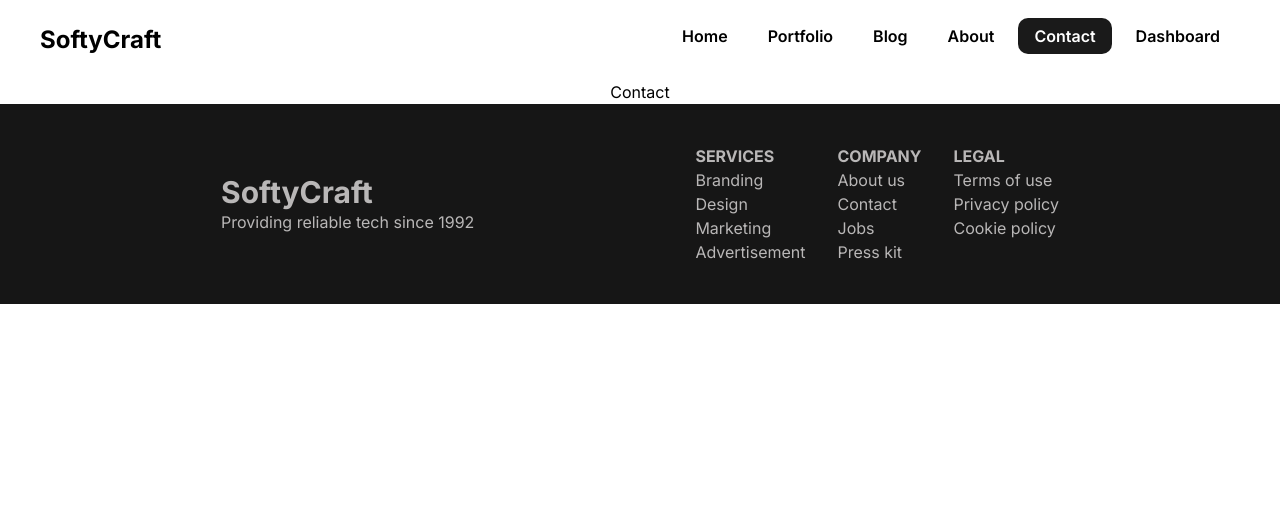
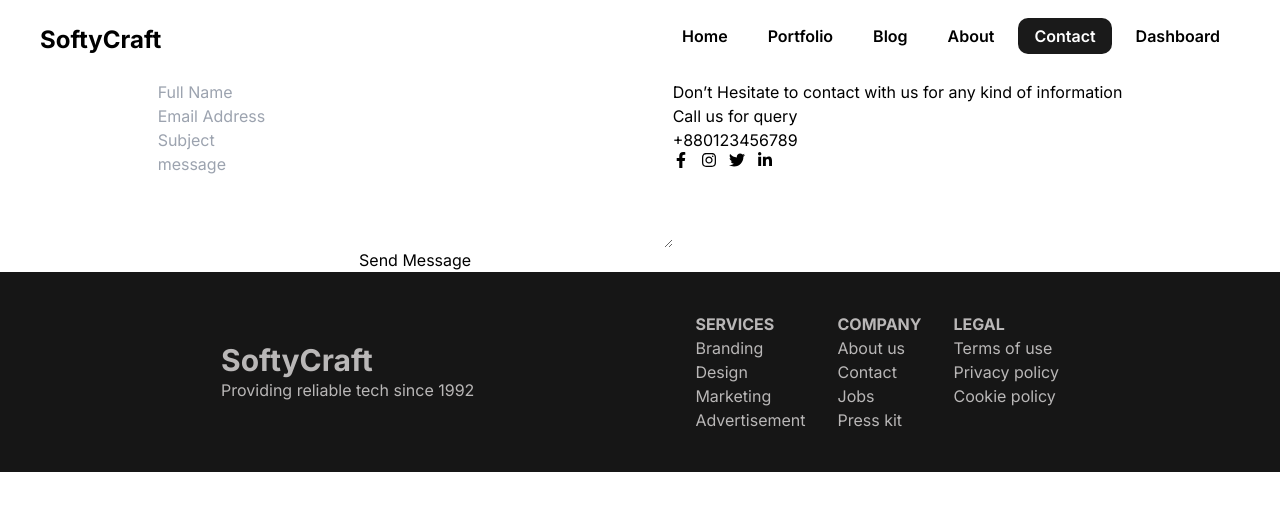
Before and after one commit to softycraft1/softycraftnext, a Next.js app: page /contact in a window 1280 px wide. Shown: the top 510 px of the page. Built offline with nearby package versions, Linux system fonts and the light colour scheme.

Commit message:
create contact page and actions

```diff
--- a/src/app/contact/page.jsx
+++ b/src/app/contact/page.jsx
@@ -1,11 +1,15 @@
+import ContactFrom from "@/components/Contact/ContactFrom";
+import ContactSide from "@/components/Contact/ContactSide";
+
 export const metadata = {
   title: "SoftyCraft || Contact",
   description: "Generated by create next app",
 };
 const contact = () => {
   return (
-        <div>
-            <h2>Contact</h2>
+    <div className="flex flex-row">
+      <ContactFrom />
+      <ContactSide />
     </div>
   );
 };
--- /dev/null
+++ b/src/components/Contact/ContactFrom.jsx
@@ -0,0 +1,37 @@
+"use client";
+
+import { addMessage } from "@/lib/actions";
+import { useFormState } from "react-dom";
+import { useEffect } from "react";
+
+export default function ContactFrom() {
+  const [state, formAction] = useFormState(addMessage, undefined);
+
+  useEffect(() => {
+    state?.success && (
+      <div>
+        <h1>Thank You</h1>
+        <h1>We are response soon......</h1>
+      </div>
+    );
+  }, [state?.success]);
+
+  return (
+    <div className="">
+      <form action={formAction} className="flex flex-col">
+        <input type="text" name="name" placeholder="Full Name" />
+        <input type="email" name="email" placeholder="Email Address" />
+        <input type="text" name="subject" placeholder="Subject" />
+        <textarea
+          rows="4"
+          cols="50"
+          type="text"
+          name="message"
+          placeholder="message"
+        />
+        <input type="submit" value="Send Message" />
+      </form>
+      <div>{state?.error}</div>
+    </div>
+  );
+}
--- /dev/null
+++ b/src/components/Contact/ContactSide.jsx
@@ -0,0 +1,30 @@
+import {
+  FaFacebookF,
+  FaInstagram,
+  FaLinkedinIn,
+  FaTwitter,
+} from "react-icons/fa";
+
+export default function ContactSide() {
+  return (
+    <div className="flex flex-col">
+      <h1>{"Don’t Hesitate to contact with us for any kind of information"}</h1>
+      <p>Call us for query</p>
+      <h3>+880123456789</h3>
+      <div className="flex flex-row gap-3">
+        <h1>
+          <FaFacebookF />
+        </h1>
+        <h1>
+          <FaInstagram />
+        </h1>
+        <h1>
+          <FaTwitter />
+        </h1>
+        <h1>
+          <FaLinkedinIn />
+        </h1>
+      </div>
+    </div>
+  );
+}
--- a/src/components/shared/Title.jsx
+++ b/src/components/shared/Title.jsx
@@ -1,5 +1,3 @@
-"use client";
-
 const Title = ({ title }) => {
   return <h1 className="text-4xl font-bold m-6">{title}</h1>;
 };
--- /dev/null
+++ b/src/lib/actions.js
@@ -0,0 +1,32 @@
+"use server";
+
+export const addMessage = async (prevState, fromData) => {
+  const { name, email, subject, message } = Object.fromEntries(fromData);
+
+  if (!name) {
+    return { error: "Please Enter Name" };
+  }
+  if (!email) {
+    return { error: "Please Enter Email" };
+  }
+  if (!subject) {
+    return { error: "Please Enter Subject" };
+  }
+  if (!message) {
+    return { error: "Please Enter Message" };
+  }
+
+  try {
+    const messages = {
+      name,
+      email,
+      subject,
+      message,
+    };
+    console.log(messages);
+    return { success: true };
+  } catch (error) {
+    console.error(error);
+    return { error: "Something Went Wrong" };
+  }
+};
```
Also changed, not shown: package.json (+5 -4 lines), 1 other file (tests, documents, lock files or other folders). Lines whose indentation alone changed are shown as unchanged.
